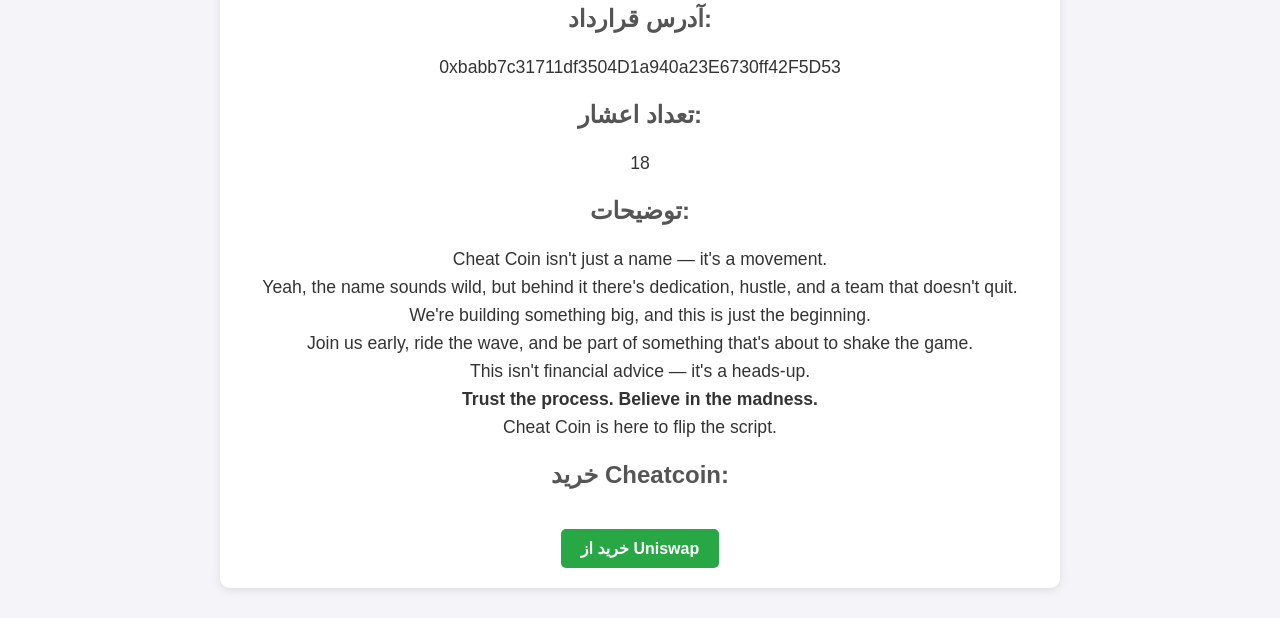
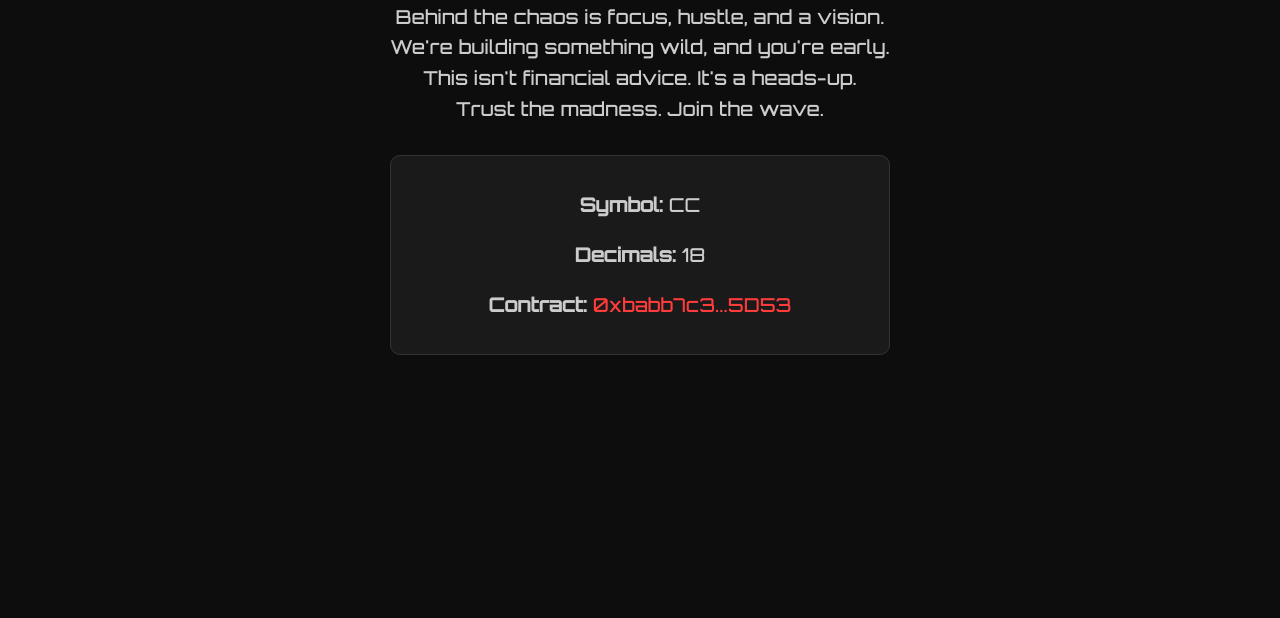
Before and after one commit to cheatcoinn/tttt, a plain HTML site: page index.html in a window 1280 px wide. Shown: the part 350-968 px from the top of the page. After the commit the page ends 800 px from the top, so only its background shows below. Drawn offline with Linux system fonts and the light colour scheme.

Commit message:
Update index.html

```diff
--- a/index.html
+++ b/index.html
@@ -1,92 +1,76 @@
 <!DOCTYPE html>
-<html lang="fa">
+<html lang="en">
 <head>
-    <meta charset="UTF-8">
-    <meta name="viewport" content="width=device-width, initial-scale=1.0">
-    <title>Cheatcoin (CC) - توکن رسمی</title>
+  <meta charset="UTF-8" />
+  <meta name="viewport" content="width=device-width, initial-scale=1.0"/>
+  <title>Cheat Coin</title>
+  <link href="https://fonts.googleapis.com/css2?family=Orbitron:wght@500&display=swap" rel="stylesheet">
   <style>
     body {
-            font-family: Arial, sans-serif;
-            background-color: #f4f4f9;
       margin: 0;
       padding: 0;
+      background: #0d0d0d;
+      color: #fff;
+      font-family: 'Orbitron', sans-serif;
+      display: flex;
+      flex-direction: column;
+      align-items: center;
+      justify-content: center;
+      height: 100vh;
       text-align: center;
-        }
-        header {
-            background-color: #000;
-            color: white;
-            padding: 20px;
     }
     .container {
       max-width: 800px;
-            margin: 30px auto;
       padding: 20px;
-            background-color: white;
-            box-shadow: 0 2px 10px rgba(0, 0, 0, 0.1);
-            border-radius: 10px;
-        }
-        img {
-            width: 150px;
-            height: auto;
-            margin-top: 20px;
     }
     h1 {
-            font-size: 2.5em;
-            margin: 0;
-        }
-        h2 {
-            font-size: 1.5em;
-            color: #555;
+      font-size: 3em;
+      color: #ff3c3c;
+      margin-bottom: 10px;
     }
     p {
-            font-size: 1.1em;
+      font-size: 1.2em;
       line-height: 1.6;
-            color: #333;
+      color: #ccc;
+    }
+    .token-info {
+      margin-top: 30px;
+      font-size: 1em;
+      background: #1a1a1a;
+      padding: 15px;
+      border-radius: 10px;
+      border: 1px solid #333;
+    }
+    .logo {
+      max-width: 120px;
+      margin-bottom: 20px;
     }
     a {
-            color: #0077cc;
+      color: #ff3c3c;
       text-decoration: none;
-            font-weight: bold;
     }
-        .btn {
-            background-color: #28a745;
-            padding: 10px 20px;
-            border-radius: 5px;
-            color: white;
-            text-decoration: none;
-            margin-top: 20px;
-            display: inline-block;
+    a:hover {
+      text-decoration: underline;
     }
   </style>
 </head>
 <body>
-
-<header>
-    <h1>Cheatcoin (CC)</h1>
-    <p>پروژه‌ای از جامعه‌ای فعال، دنبال‌کننده‌های واقعی و نه فقط یک نام!</p>
-</header>
-
   <div class="container">
-    <img src="https://i.postimg.cc/cgwdg0TD/cheatcoin-logo.png" alt="Cheatcoin Logo">
-
-    <h2>آدرس قرارداد:</h2>
-    <p>0xbabb7c31711df3504D1a940a23E6730ff42F5D53</p>
-
-    <h2>تعداد اعشار:</h2>
-    <p>18</p>
-
-    <h2>توضیحات:</h2>
-    <p>Cheat Coin isn't just a name — it's a movement.<br>
-    Yeah, the name sounds wild, but behind it there's dedication, hustle, and a team that doesn't quit.<br>
-    We're building something big, and this is just the beginning.<br>
-    Join us early, ride the wave, and be part of something that's about to shake the game.<br>
-    This isn't financial advice — it's a heads-up.<br>
-    <strong>Trust the process. Believe in the madness.</strong><br>
-    Cheat Coin is here to flip the script.</p>
-
-    <h2>خرید Cheatcoin:</h2>
-    <a href="https://app.uniswap.org/swap?chain=zora&inputCurrency=0xbabb7c31711df3504D1a940a23E6730ff42F5D53" class="btn" target="_blank">خرید از Uniswap</a>
+    <img class="logo" src="https://i.postimg.cc/SKPS2bmt/logo.png" alt="Cheat Coin Logo"/>
+    <h1>CHEAT COIN</h1>
+    <p>
+      Cheat Coin isn't just a name — it's a movement.<br>
+      Behind the chaos is focus, hustle, and a vision.<br>
+      We're building something wild, and you're early.<br>
+      This isn't financial advice. It's a heads-up.<br>
+      Trust the madness. Join the wave.
+    </p>
+    <div class="token-info">
+      <p><strong>Symbol:</strong> CC</p>
+      <p><strong>Decimals:</strong> 18</p>
+      <p><strong>Contract:</strong> <a href="https://etherscan.io/token/0xbabb7c31711df3504D1a940a23E6730ff42F5D53" target="_blank">0xbabb7c3...5D53</a></p>
     </div>
-
+  </div>
 </body>
 </html>
+</html>
```
Lines whose indentation alone changed are shown as unchanged.
